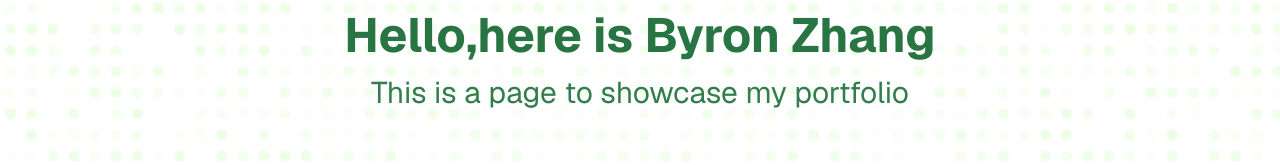
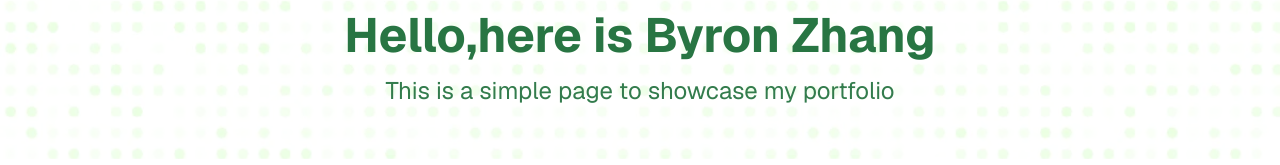
Before and after one commit to Alucccard/personal_mainpage, a Next.js app: page / in a window 1280 px wide. Shown: the part 448-613 px from the top of the page. Built offline with nearby package versions, Linux system fonts and the light colour scheme; no server answers.

Commit message:
Update subtitle text in Banner component for clarity and adjust text size in styling

```diff
--- a/src/app/(my_app)/components/Banner.tsx
+++ b/src/app/(my_app)/components/Banner.tsx
@@ -89,7 +89,7 @@ export const Banner: React.FC<BannerProps> = ({
             </h2>
 
             <p
-              className="text-lg md:text-3xl opacity-95"
+              className="text-lg md:text-2xl opacity-95"
               style={{
                 color: "#287543",
               }}
--- a/src/app/(my_app)/page.tsx
+++ b/src/app/(my_app)/page.tsx
@@ -15,7 +15,7 @@ export default function Home() {
         <div id="banner" className="scroll-mt-20">
           <Banner
             title="Hello,here is Byron Zhang"
-            subtitle="This is a page to showcase my portfolio"
+            subtitle="This is a simple page to showcase my portfolio"
           />
         </div>
         <div id="intro" className="scroll-mt-20">
```
